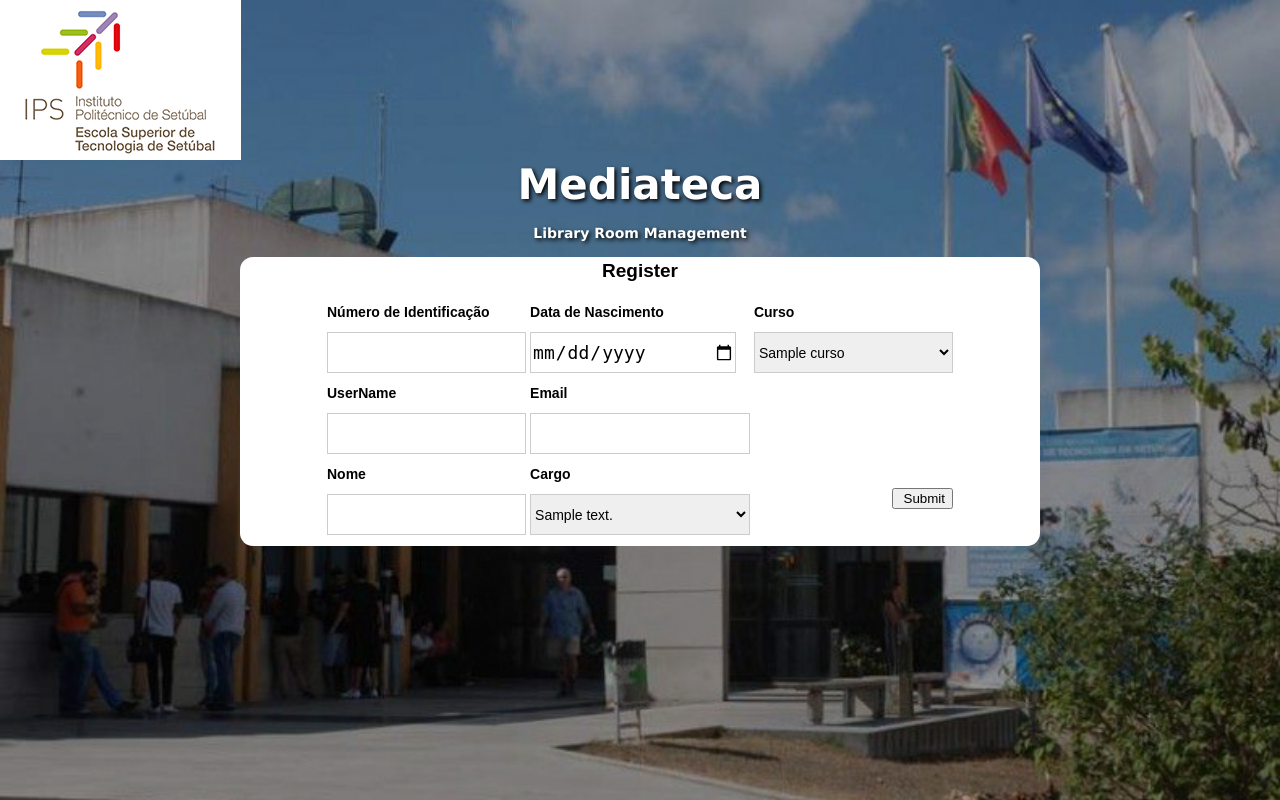
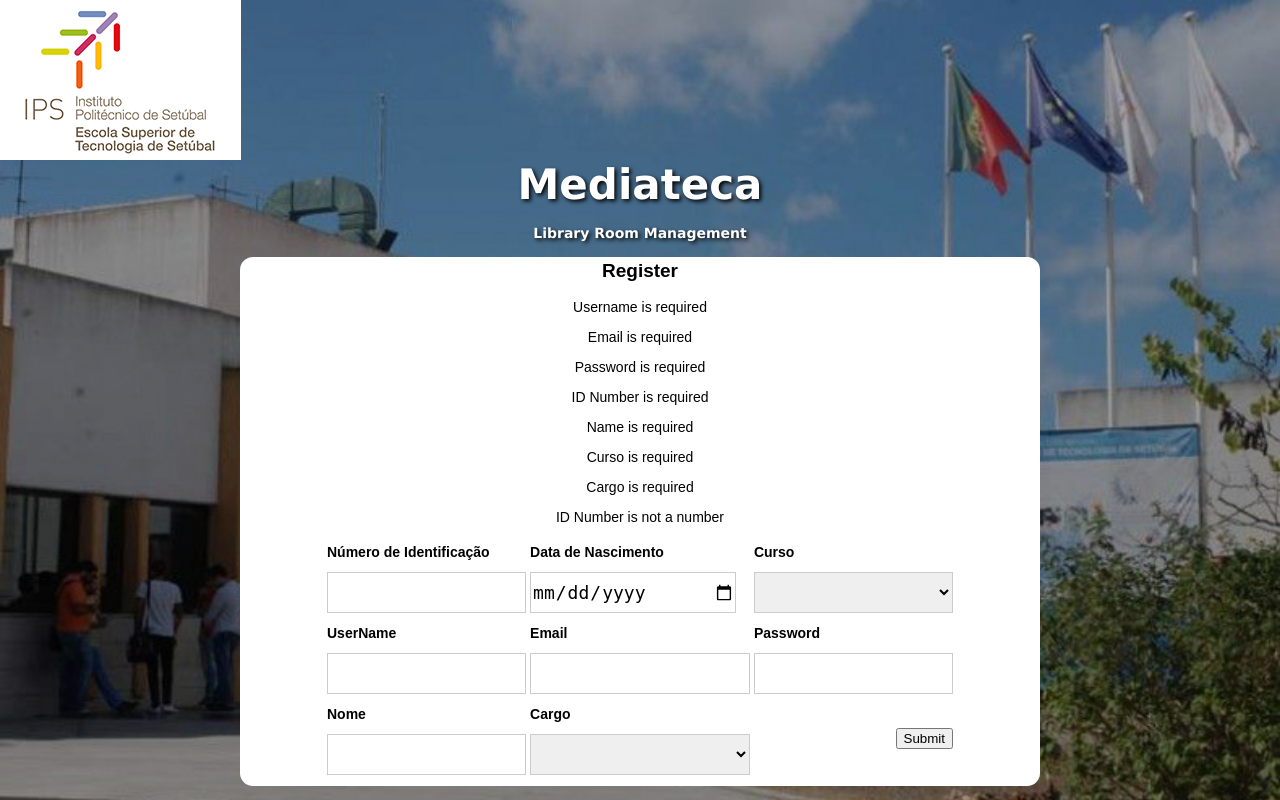
Before and after one commit to FlashW1W/TalkALot, a PHP site: page /Register.php in a window 1280 px wide. Run offline with PHP 8.4, Linux system fonts and the light colour scheme; tables that the repository leaves empty or names only in its code hold one stand-in row (values such as "Sample post").

Commit message:
Registo
php do registo completo
php dos erros criado
pagina do registophp mudado de lugar e nome para phpregisto.php

```diff
--- a/Register.php
+++ b/Register.php
@@ -1,14 +1,13 @@
 <?php
-mysql_connect('localhost', 'root', '');
-mysql_select_db('lrm_v2');
-
 function queryTIPO(){
+    $db = mysqli_connect('localhost', 'root', '', 'lrm_v2');
 
     $sql = "SELECT tip_uti_descricao FROM tipo_utilizador";
-    $result = mysql_query($sql);
+    $result = mysqli_query($db, $sql);;
 
-    echo "<select name='descricao'>";
-    while ($row = mysql_fetch_array($result)) {
+    echo "<select name='cargo'>";
+    echo "<option></option>";
+    while ($row = mysqli_fetch_array($result)) {
         echo "<option value='" . $row['tip_uti_descricao'] ."'>" . $row['tip_uti_descricao'] ."</option>";
     }
     echo "</select>";
@@ -16,13 +15,15 @@
 }
 
 function queryCURSO(){
+    $db = mysqli_connect('localhost', 'root', '', 'lrm_v2');
 
-    $sql = "SELECT cur_nome FROM curso";
-    $result = mysql_query($sql);
+    $sql = "SELECT cur_nome FROM curso ORDER BY cur_id";
+    $result = mysqli_query($db, $sql);
 
 
     echo "<select name='curso'> ";
-    while ($row = mysql_fetch_array($result)) {
+    echo "<option></option>";
+    while ($row = mysqli_fetch_array($result)) {
 
         echo "<option value='" . $row['cur_nome'] ."'>" . $row['cur_nome'] ."</option>";
     }
@@ -33,7 +34,7 @@
 
 
 ?>
-
+<?php include('phpregister.php') ?>
 <html>
 <head>
     <meta charset="utf-8" />
@@ -69,7 +70,8 @@
 
             <div style = "margin:5px">
 
-             <form action = "Register.php" method = "post">
+             <form action = "register.php" method = "post">
+              <?php include('errors.php'); ?>
                 <table>
                     <tr>
                       <td>
@@ -81,10 +83,10 @@
                     </tr>
                     <tr>
                         <td>
-                            <input type = "text" name = "uname" class = "box"/>
+                            <input type = "text" name = "idnumb" class = "box"/>
                         </td>
                         <td>
-                            <input type = "Date" name = "psw"  value="" class = "box" style="width:206px;height:41px;font-size:18px;border:1px solid #ccc;" />
+                            <input type = "Date" name = "datanas"  value="" class = "box" style="width:206px;height:41px;font-size:18px;border:1px solid #ccc;" />
                         </td>
                         <td>
                             <?php queryCURSO    (); ?>
@@ -97,12 +99,18 @@
                     <td>
                         <label>Email</label>
                     </td>
+                                        <td>
+                        <label>Password</label>
+                    </td>
                 </tr>
                 <tr>
                     <td>
                         <input type = "text" name = "uname" class = "box"/>
                     </td>
                     <td>
+                        <input type = "text" name = "email" class = "box" />
+                    </td>
+                                        <td>
                         <input type = "password" name = "psw" class = "box" />
                     </td>
                     <tr>
@@ -115,13 +123,13 @@
                 </tr>
                 <tr>
                   <td>
-                    <input type = "text" name = "uname" class = "box" />
+                    <input type = "text" name = "name" class = "box" />
                 </td>
                 <td>
                 <?php queryTIPO(); ?>
               </td>
               <td>
-                <input type = "submit" value = " Submit" class="actionbutton" style="float:right"/><br /><br><br> </td>
+                <input type = "submit" value = "Submit" class="actionbutton" name="reg_user" style="float:right"/><br /><br><br> </td>
             </tr>
         </table>
     </form>
--- /dev/null
+++ b/errors.php
@@ -0,0 +1,7 @@
+<?php  if (count($errors) > 0) : ?>
+  <div class="error">
+  	<?php foreach ($errors as $error) : ?>
+  	  <p><?php echo $error ?></p>
+  	<?php endforeach ?>
+  </div>
+<?php  endif ?>
--- /dev/null
+++ b/phpregister.php
@@ -0,0 +1,129 @@
+<?php
+session_start();
+
+//Variaveis
+$idnumber = "";
+$datanascimento = "";
+$curso = "";
+$password = "";
+$username = "";
+$email = "";
+$name = "";
+$cargo = "";
+$errors = array();
+
+//Conexão a Base de Dados
+$db = mysqli_connect('localhost', 'root', '', 'lrm_v2');
+
+// Registo
+if (isset($_POST['reg_user'])) {
+  //Recebe os valores dos campos
+  $idnumber = mysqli_real_escape_string($db, $_POST['idnumb']);
+  $datanascimento = mysqli_real_escape_string($db, $_POST['datanas']);
+  $curso = mysqli_real_escape_string($db, $_POST['curso']);
+  $password = mysqli_real_escape_string($db, $_POST['psw']);
+  $username = mysqli_real_escape_string($db, $_POST['uname']);
+  $email = mysqli_real_escape_string($db, $_POST['email']);
+  $name = mysqli_real_escape_string($db, $_POST['name']);
+  $cargo = mysqli_real_escape_string($db, $_POST['cargo']);
+
+}
+
+//Verifica se algum campo requesitado está vazio
+if (empty($username)) { array_push($errors, "Username is required"); }
+if (empty($email)) { array_push($errors, "Email is required"); }
+if (empty($password)) { array_push($errors, "Password is required"); }
+if (empty($idnumber)) { array_push($errors, "ID Number is required"); }
+if (empty($name)) { array_push($errors, "Name is required"); }
+if (empty($curso)) { array_push($errors, "Curso is required"); }
+if (empty($cargo)) { array_push($errors, "Cargo is required"); }
+
+//Verifica se o numero de identificação é valido
+if (is_numeric($idnumber)) {}
+	else{ array_push($errors, "ID Number is not a number"); }
+
+  // Verifica se já existe o Número de identificação(aluno)
+  $user_check_query = "SELECT * FROM aluno WHERE alu_id='$idnumber' LIMIT 1";
+  $result = mysqli_query($db, $user_check_query);
+  $user = mysqli_fetch_assoc($result);
+
+  if ($user) { // if user exists
+    if ($user['alu_id'] === $idnumber) {
+      array_push($errors, "Número de identificação já em uso");
+    }
+  }
+
+  // Verifica se já existe o Número de identificação(professor)
+  $user_check_query = "SELECT * FROM professor WHERE prof_id='$idnumber' LIMIT 1";
+  $result = mysqli_query($db, $user_check_query);
+  $user = mysqli_fetch_assoc($result);
+
+  if ($user) { // if user exists
+    if ($user['prof_id'] === $idnumber) {
+      array_push($errors, "Número de identificação já em uso");
+    }
+  }
+
+  // Verifica se já existe o Username
+  $user_check_query = "SELECT * FROM login WHERE username='$username' LIMIT 1";
+  $result = mysqli_query($db, $user_check_query);
+  $user = mysqli_fetch_assoc($result);
+
+  if ($user) { // if user exists
+    if ($user['username'] === $username) {
+      array_push($errors, "Nome de utilizador já em uso");
+    }
+  }
+
+  // Verifica se já existe o Email(aluno)
+  $user_check_query = "SELECT * FROM aluno WHERE alu_email='$email' LIMIT 1";
+  $result = mysqli_query($db, $user_check_query);
+  $user = mysqli_fetch_assoc($result);
+
+  if ($user) { // if user exists
+    if ($user['alu_email'] === $email) {
+      array_push($errors, "Email já em uso");
+    }
+  }
+
+  // Verifica se já existe o Email(professor)
+  $user_check_query = "SELECT * FROM professor WHERE prof_email='$email' LIMIT 1";
+  $result = mysqli_query($db, $user_check_query);
+  $user = mysqli_fetch_assoc($result);
+
+  if ($user) { // if user exists
+    if ($user['prof_email'] === $email) {
+      array_push($errors, "Email já em uso");
+    }
+  }
+
+  // Finally, register user if there are no errors in the form
+  if (count($errors) == 0) {
+
+  	$query = "INSERT INTO login (username, password)
+  			  VALUES('$username', '$password')";
+
+  	$querycurid = "SELECT cur_id FROM curso WHERE cur_nome = $curso";
+  	$curid = mysql_query($querycurid);
+
+  	$queryaluno = "INSERT INTO aluno (alu_id, alu_nome, alu_email, alu_data_dnsc, alu_cur_id)
+  			  VALUES('$idnumber', '$name', '$email', '$datanascimento', '$curid')";
+
+  	$queryprofessor = "INSERT INTO professor (prof_id, prof_nome, prof_email, prof_data_dnsc)
+  			  VALUES('$idnumber', '$name', '$email', '$datanascimento')";
+
+  if ($cargo == 'Aluno') {
+    mysqli_query($db, $query);
+    mysqli_query($db, $queryaluno);
+  	header('location: index_login.php');
+	mysqli_close($db);
+}
+else {
+	mysqli_query($db, $query);
+    mysqli_query($db, $queryprofessor);
+  	header('location: index_login.php');
+	mysqli_close($db);
+  }
+}
+
+?>
```
Also changed, not shown: PHP/register.php (deleted, +0 -29 lines).
